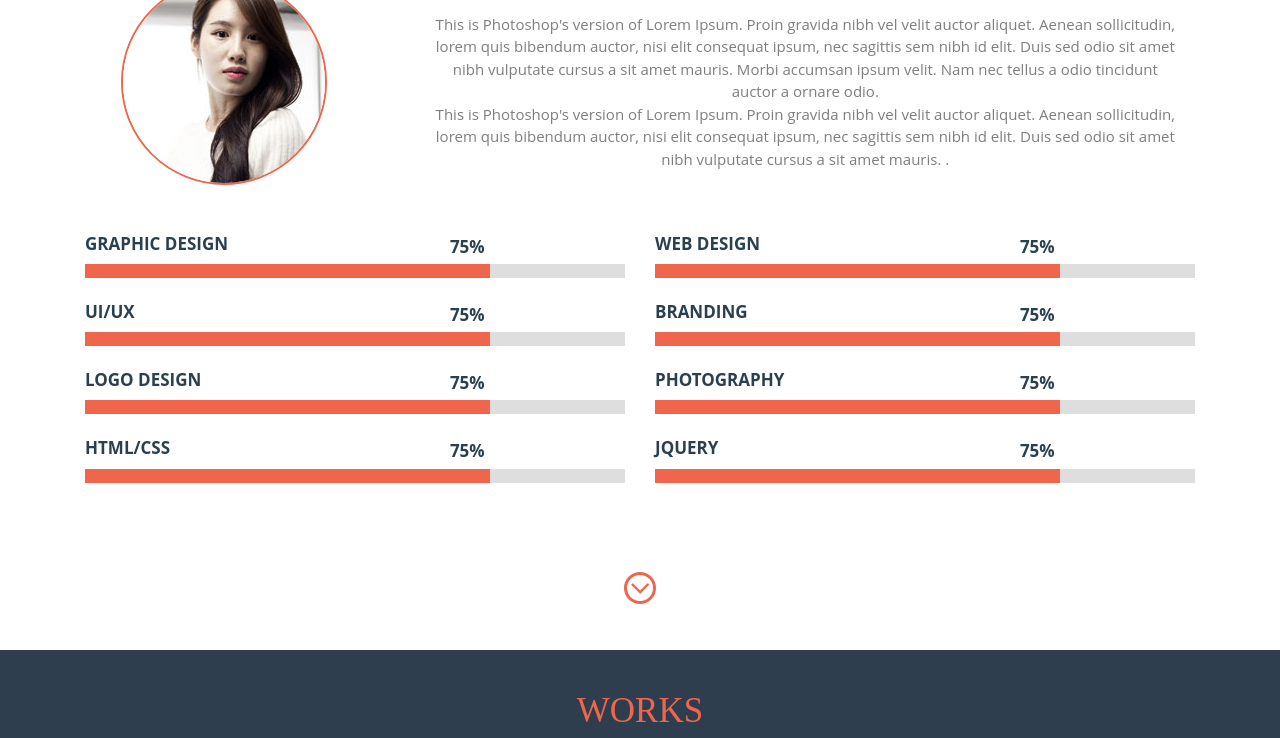
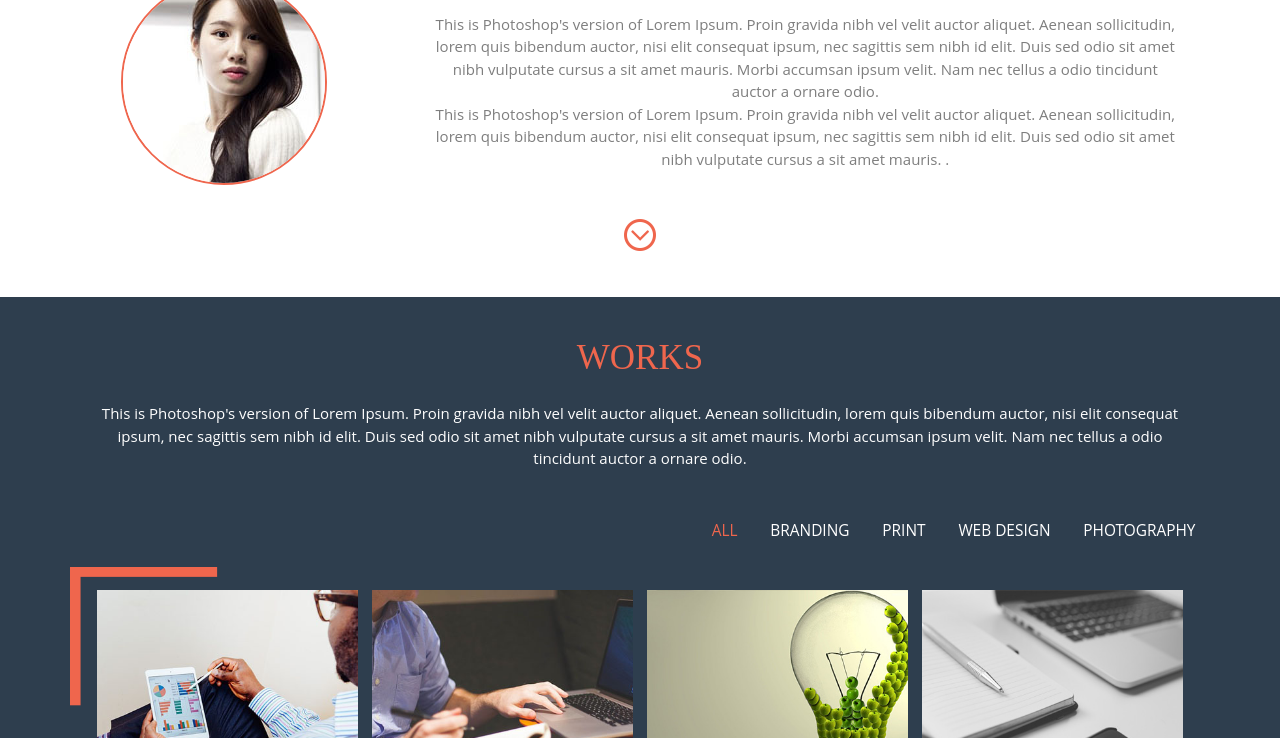
Before and after one commit to Tamimisazadah/Tamimisazadah.github.io, a plain HTML site: page index.html in a window 1280 px wide. Shown: the part 652-1390 px from the top of the page. Drawn offline with Linux system fonts and the light colour scheme.

Commit message:
Update index.html

```diff
--- a/index.html
+++ b/index.html
@@ -105,126 +105,9 @@ Smartphone Compatible web template, free webdesigns for Nokia, Samsung, LG, Sony
 					<p>This is Photoshop's version  of Lorem Ipsum. Proin gravida nibh vel velit auctor aliquet. Aenean sollicitudin, lorem quis bibendum auctor, nisi elit consequat ipsum, nec sagittis sem nibh id elit. Duis sed odio sit amet nibh vulputate cursus a sit amet mauris. Morbi accumsan ipsum velit. Nam nec tellus a odio tincidunt auctor a ornare odio.</p>
 					<p>This is Photoshop's version  of Lorem Ipsum. Proin gravida nibh vel velit auctor aliquet. Aenean sollicitudin, lorem quis bibendum auctor, nisi elit consequat ipsum, nec sagittis sem nibh id elit. Duis sed odio sit amet nibh vulputate cursus a sit amet mauris. . </p>
 			</div>
-			<div class="clearfix"></div>
-			</div>
-			<div class="about-sectiongrids">
-				<div class="col-md-6 about-leftgrid">
-					<div class="polls">
-					<div class="poll">
-						<div class="poll-desc">
-							<h4>Graphic Design</h4>
-						</div>
-						<div class="percentage">
-							<p>75%</p>
-					</div>
-					<div class="clearfix"></div>
-				</div>
-				<div class="skills">
-			              	<div style="width:75%"> </div>
-	                      </div>
-	                      </div>
-	                      <div class="polls">
-					<div class="poll">
-						<div class="poll-desc">
-							<h4>Ui/Ux</h4>
-						</div>
-						<div class="percentage">
-							<p>75%</p>
-					</div>
-					<div class="clearfix"></div>
-				</div>
-				<div class="skills">
-			              	<div style="width:75%"> </div>
-	                      </div>
-	                      </div>
-	                      <div class="polls">
-					<div class="poll">
-						<div class="poll-desc">
-							<h4>Logo Design</h4>
-						</div>
-						<div class="percentage">
-							<p>75%</p>
-					</div>
-					<div class="clearfix"></div>
-				</div>
-				<div class="skills">
-			              	<div style="width:75%"> </div>
-	                      </div>
-	                      </div>
-	                      <div class="polls">
-					<div class="poll">
-						<div class="poll-desc">
-							<h4>Html/Css</h4>
-						</div>
-						<div class="percentage">
-							<p>75%</p>
-					</div>
-					<div class="clearfix"></div>
-				</div>
-				<div class="skills">
-			              	<div style="width:75%"> </div>
-	                      </div>
-	                      </div>
 
-	</div>
-	<div class="col-md-6 about-rightgrid">
-		<div class="polls">
-					<div class="poll">
-						<div class="poll-desc">
-							<h4>web design</h4>
-						</div>
-						<div class="percentage">
-							<p>75%</p>
-					</div>
-					<div class="clearfix"></div>
-				</div>
-				<div class="skills">
-			              	<div style="width:75%"> </div>
-	                      </div>
-	                      </div>
-	                      <div class="polls">
-					<div class="poll">
-						<div class="poll-desc">
-							<h4>branding</h4>
-						</div>
-						<div class="percentage">
-							<p>75%</p>
-					</div>
-					<div class="clearfix"></div>
-				</div>
-				<div class="skills">
-			              	<div style="width:75%"> </div>
-	                      </div>
-	                      </div>
-	                      <div class="polls">
-					<div class="poll">
-						<div class="poll-desc">
-							<h4>Photography</h4>
-						</div>
-						<div class="percentage">
-							<p>75%</p>
-					</div>
-					<div class="clearfix"></div>
-				</div>
-				<div class="skills">
-			              	<div style="width:75%"> </div>
-	                      </div>
-	                      </div>
-	                      <div class="polls">
-					<div class="poll">
-						<div class="poll-desc">
-							<h4>Jquery</h4>
-						</div>
-						<div class="percentage">
-							<p>75%</p>
-					</div>
-					<div class="clearfix"></div>
-				</div>
-				<div class="skills">
-			              	<div style="width:75%"> </div>
-	                      </div>
-	                      </div>
-		</div>
+
+
 		<div class="clearfix"></div>
 	</div>
 	<div class="arrow1">
```
